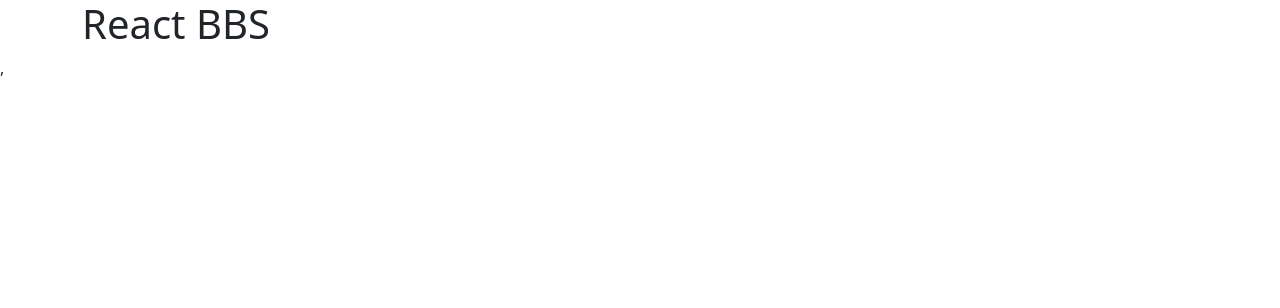
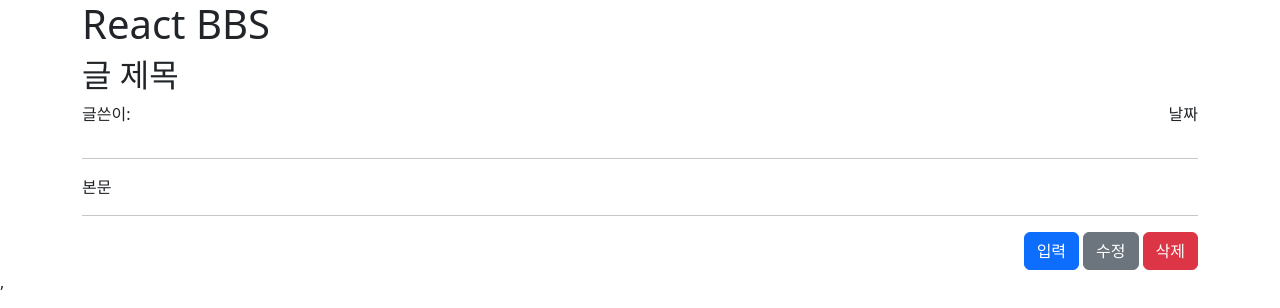
Before and after one commit to yoonji220/react-simple-bbs, a React (Vite) app: page /view/1 in a window 1280 px wide. Before the commit this address had no page. Shown: the top 308 px of the page. Built offline with nearby package versions, Linux system fonts and the light colour scheme.

Commit message:
feat: implement View component and restore route in App

```diff
--- a/src/App.jsx
+++ b/src/App.jsx
@@ -3,6 +3,7 @@ import "./App.css";
 import { Routes, Route } from "react-router";
 import BoardList from "./components/BoardList";
 import Write from "./components/Write";
+import View from "./components/View";
 
 function App() {
   return (
@@ -11,7 +12,7 @@ function App() {
       <Routes>
         <Route path="/" element={<BoardList />} />
         <Route path="/write" element={<Write />} />
-        {/* <Route path="/view/:id" element={<View />} /> */}
+        <Route path="/view/:id" element={<View />} />
       </Routes>
     </div>
   );
--- a/src/components/BoardList.jsx
+++ b/src/components/BoardList.jsx
@@ -12,7 +12,9 @@ function Board({ data }) {
         <Form.Check />
       </td>
       <td>{data.id}</td>
-      <td>{data.title}</td>
+      <td>
+        <Link to={`/view/${data.id}`}>{data.title}</Link>
+      </td>
       <td>{data.writer}</td>
       <td>{data.date}</td>
     </tr>
--- /dev/null
+++ b/src/components/View.jsx
@@ -0,0 +1,36 @@
+import Button from "react-bootstrap/Button";
+import axios from "axios";
+import { useEffect, useState } from "react";
+import { Link, useParams } from "react-router";
+
+export default function View() {
+  const [content, setContent] = useState({
+    name: "",
+    title: "",
+    content: "",
+  });
+  const { id } = useParams();
+  useEffect(()=>{
+
+  },[])
+
+  return (
+    <>
+      <h2>글 제목</h2>
+      <div className="d-flex justify-content-between">
+        <p>글쓴이: </p>
+        <p>날짜</p>
+      </div>
+      <hr />
+      본문
+      <hr />
+      <div className="d-flex gap-1 justify-content-end">
+        <Link to="/write" className="btn btn-primary">
+          입력
+        </Link>
+        <Button variant="secondary">수정</Button>
+        <Button variant="danger">삭제</Button>
+      </div>
+    </>
+  );
+}
```
